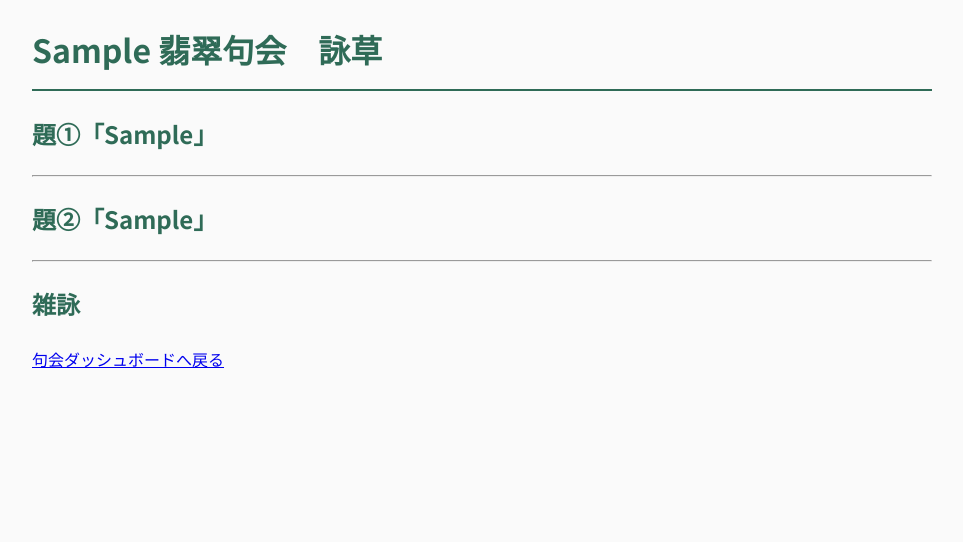
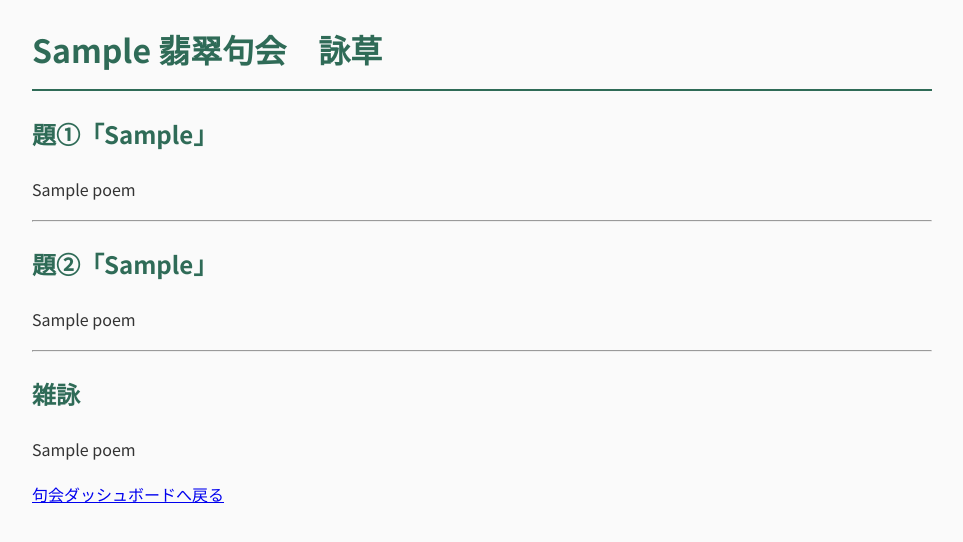
Before and after one commit to nes-710/HisuiKukai, a Flask app: template templates/eiso.html in a window 1280 px wide. Shown: the part 110-652 px from the top of the page, without its empty margins (158-1121 px from the left). Run offline with Flask 3, Linux system fonts and the light colour scheme; the template is opened without the code that fills it: most values are stand-ins (such as "Sample title", 1, 10 or a date in 2020).

Commit message:
v0.2.1 詠草を題ごとにシャッフル

```diff
--- a/app.py
+++ b/app.py
@@ -10,7 +10,7 @@ from services.submission_service import (
     count_participants,
     get_submissions,
 )
-from services.eiso_service import get_eiso_data
+from services.eiso_service import get_eiso_data, group_and_shuffle_eiso
 
 app = Flask(__name__)
 
@@ -134,11 +134,12 @@ def eiso(contest_id):
 
     contest = get_contest(contest_id)
     submissions = get_eiso_data(contest_id)
+    grouped_eiso = group_and_shuffle_eiso(submissions)
 
     return render_template(
         "eiso.html",
         contest=contest,
-        submissions=submissions,
+        grouped_eiso=grouped_eiso,
     )
 
 if __name__ == "__main__":
--- a/templates/eiso.html
+++ b/templates/eiso.html
@@ -10,30 +10,24 @@
 
 <h2>題①「{{ contest["theme1"] }}」</h2>
 
-{% for submission in submissions %}
-    {% if submission["theme"] == "theme1" %}
-        <p>{{ submission["poem"] }}</p>
-    {% endif %}
+{% for poem in grouped_eiso["theme1"] %}
+    <p>{{ poem }}</p>
 {% endfor %}
 
 <hr>
 
 <h2>題②「{{ contest["theme2"] }}」</h2>
 
-{% for submission in submissions %}
-    {% if submission["theme"] == "theme2" %}
-        <p>{{ submission["poem"] }}</p>
-    {% endif %}
+{% for poem in grouped_eiso["theme2"] %}
+    <p>{{ poem }}</p>
 {% endfor %}
 
 <hr>
 
 <h2>雑詠</h2>
 
-{% for submission in submissions %}
-    {% if submission["theme"] == "free" %}
-        <p>{{ submission["poem"] }}</p>
-    {% endif %}
+{% for poem in grouped_eiso["free"] %}
+    <p>{{ poem }}</p>
 {% endfor %}
 
 <p>
```
Also changed, not shown: services/eiso_service.py (+17 -0 lines).
